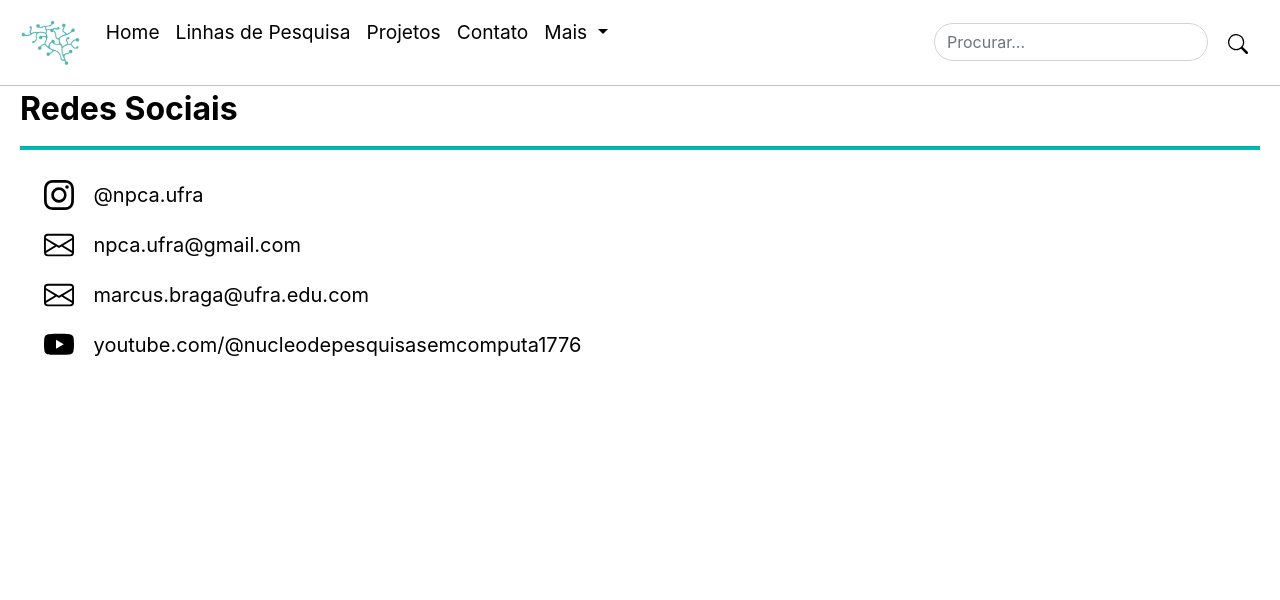
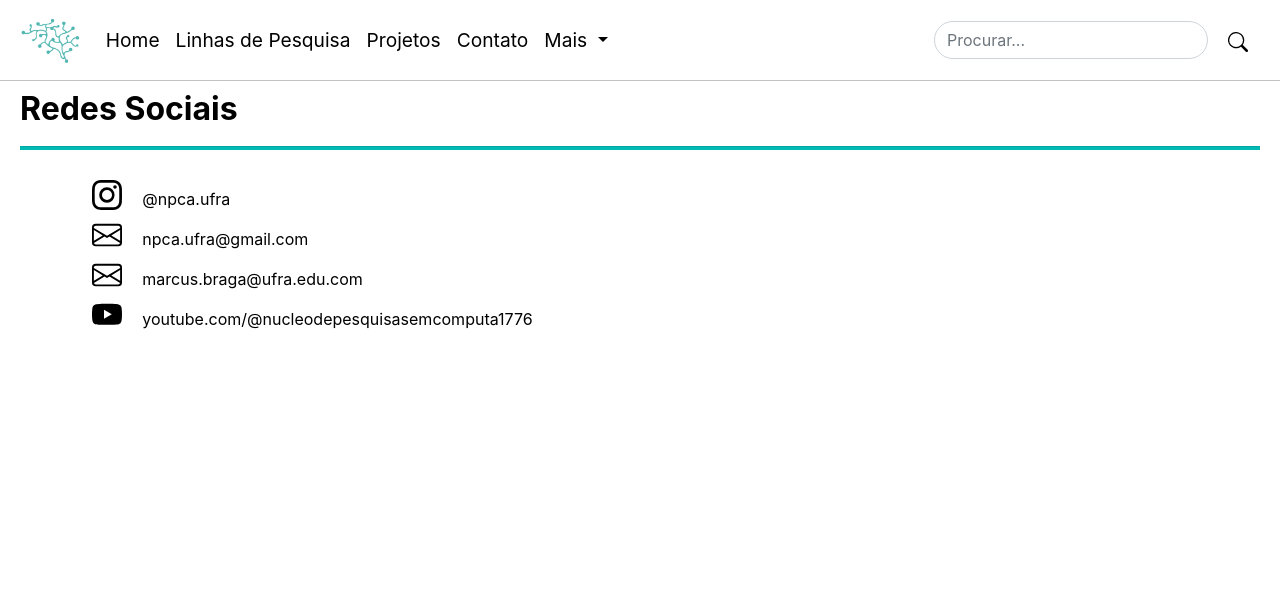
Before and after one commit to saraivanap/npca, a Django app: page /contato/ in a window 1280 px wide. Shown: the top 600 px of the page. Run offline with Django 5.2, Linux system fonts and the light colour scheme; some libraries are stand-ins or nearby versions.

Commit message:
fix header contato

```diff
--- a/core/static/css/contato.css
+++ b/core/static/css/contato.css
@@ -2,21 +2,12 @@
 ul {
     list-style: none; /* remove os marcadores da lista */
     padding: 0; /* remove o preenchimento */
+    transition: color 0.3s; /* rransição suave para a cor dos links */
 }
 
-/* lista (li) */
-li {
-    margin-bottom: 20px; /* espaçamento inferior para cada item de lista */
-}
-
-/* links dentro dos itens de lista */
 li a {
-    color: #000; /* cor padrão dos links */
+    color: #000; /* cor dos links */
     text-decoration: none !important; /* remove sublinhado */
-    display: flex; /* exibe os links como elementos flexíveis */
-    align-items: center; /* alinha os ícones e o texto centralizados verticalmente */
-    transition: color 0.3s; /* rransição suave para a cor dos links */
-    font-size: 20px;
 }
 
 /* Estilo de hover para os links dentro dos itens de lista */
@@ -26,4 +17,5 @@ li a:hover {
 
 li a svg {
     margin-right: 20px;
+    margin-bottom: 10px;
 }
```
